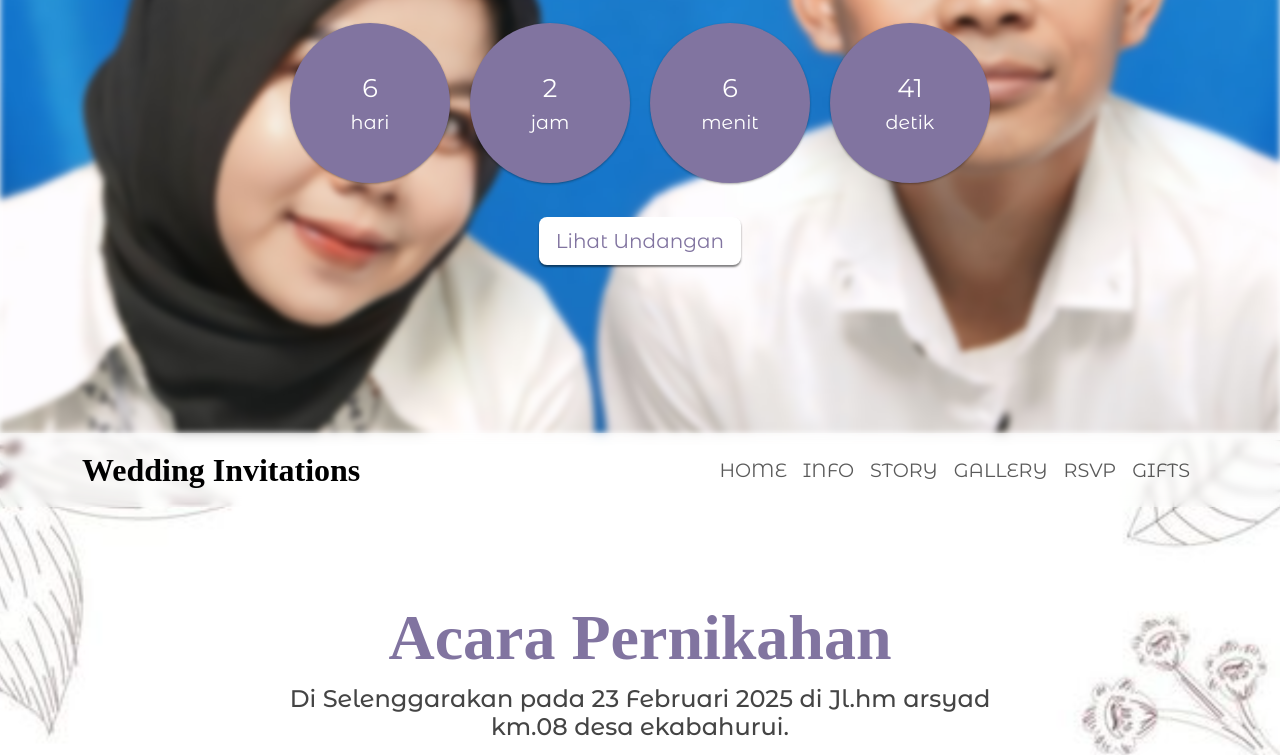
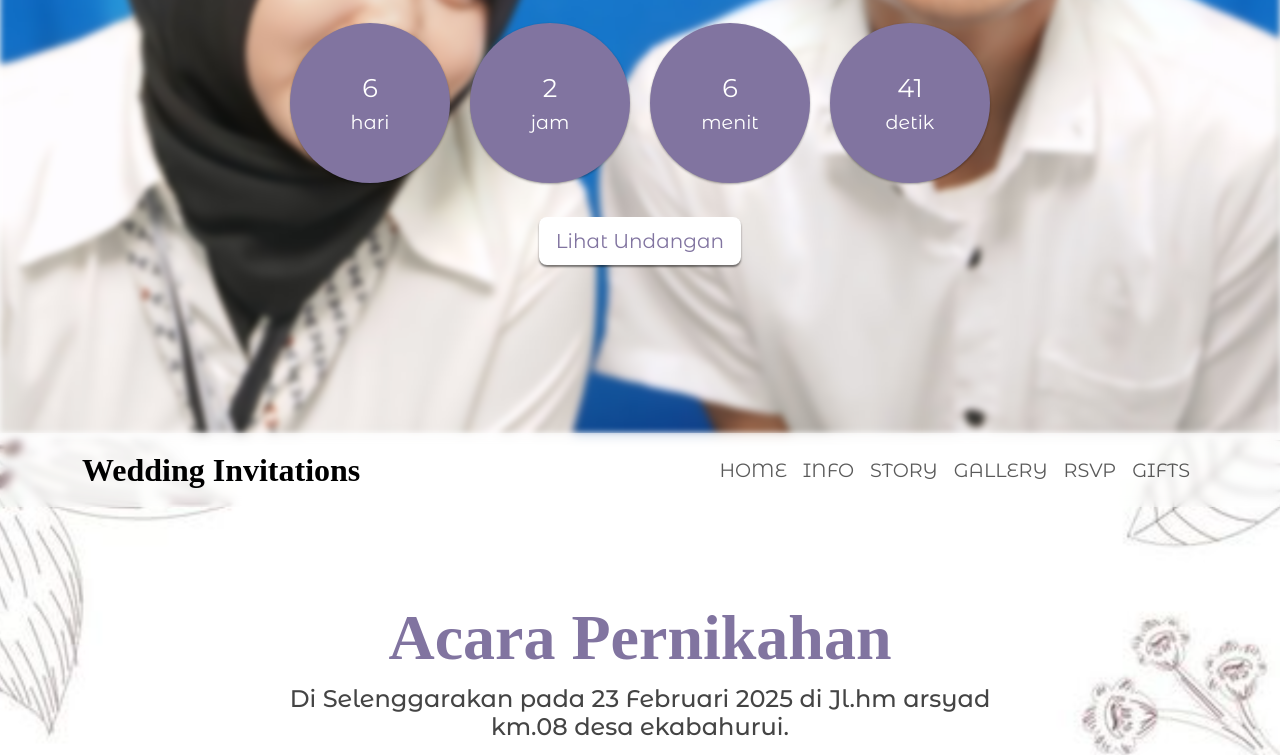
Before and after one commit to sayamelonk/WI-Ramadhani-Mita-Arisa, a plain HTML site: page index.html in a window 1280 px wide. Shown: the part 367-1122 px from the top of the page. Drawn offline with nearby package versions, Linux system fonts and the light colour scheme; some packages are replaced by stand-ins of ours; a script that the page names is missing; a web font is replaced by a local one.

Commit message:
WI-Ramadhani-Mita-Arisa

```diff
--- a/style.css
+++ b/style.css
@@ -18,7 +18,7 @@ body {
   left: 0;
   width: 100%;
   height: 100%;
-  background-image: url(./img/bg-prewed.jpg);
+  background-image: url(./img/bg-prewed.jpeg);
   background-size: cover;
   background-position: center;
   z-index: -1;
```
Also changed, not shown: img/bg-prewed.jpeg (added), img/bg-prewed.jpg (deleted), img/bg-prewed1.jpg (deleted), 1 other file.
